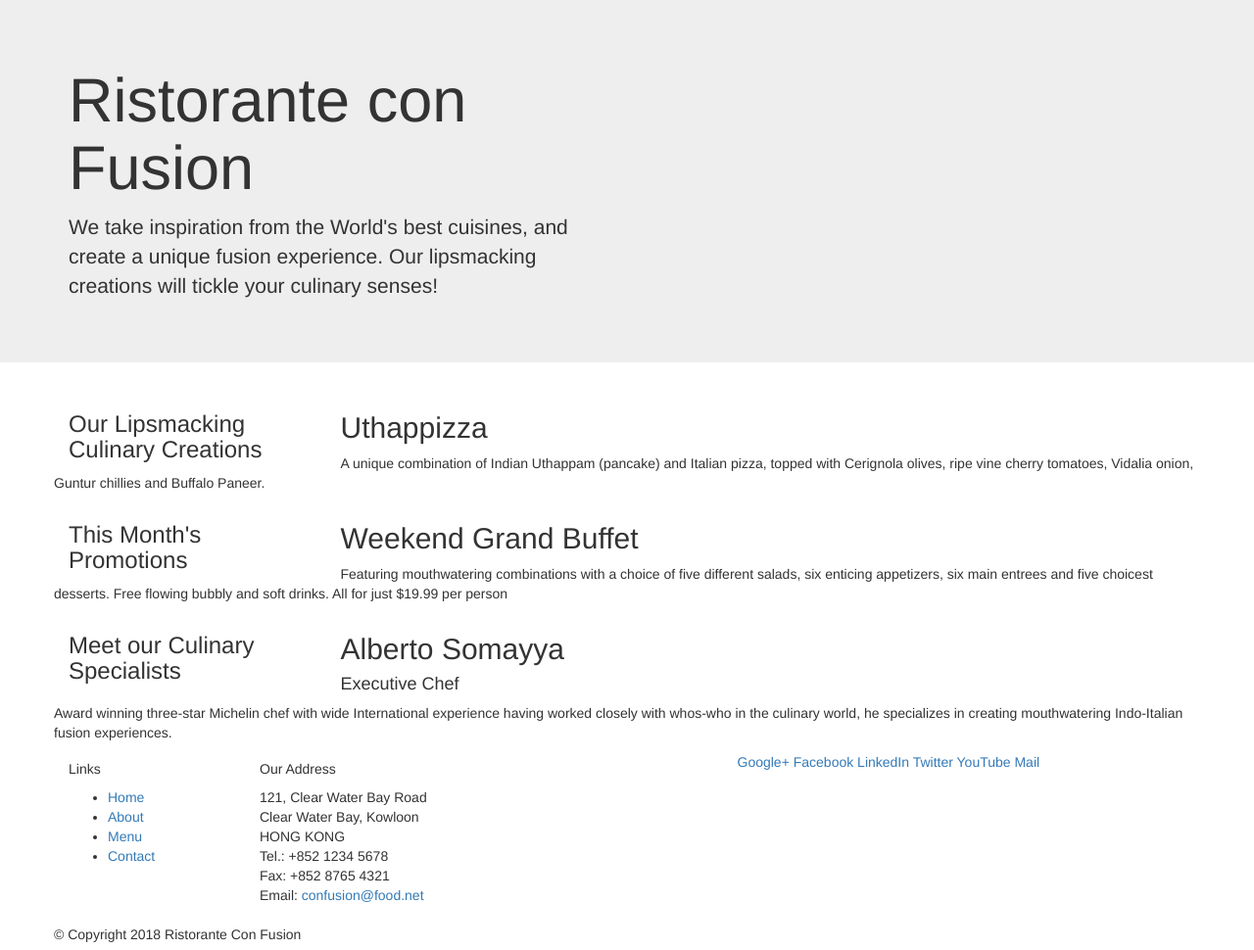
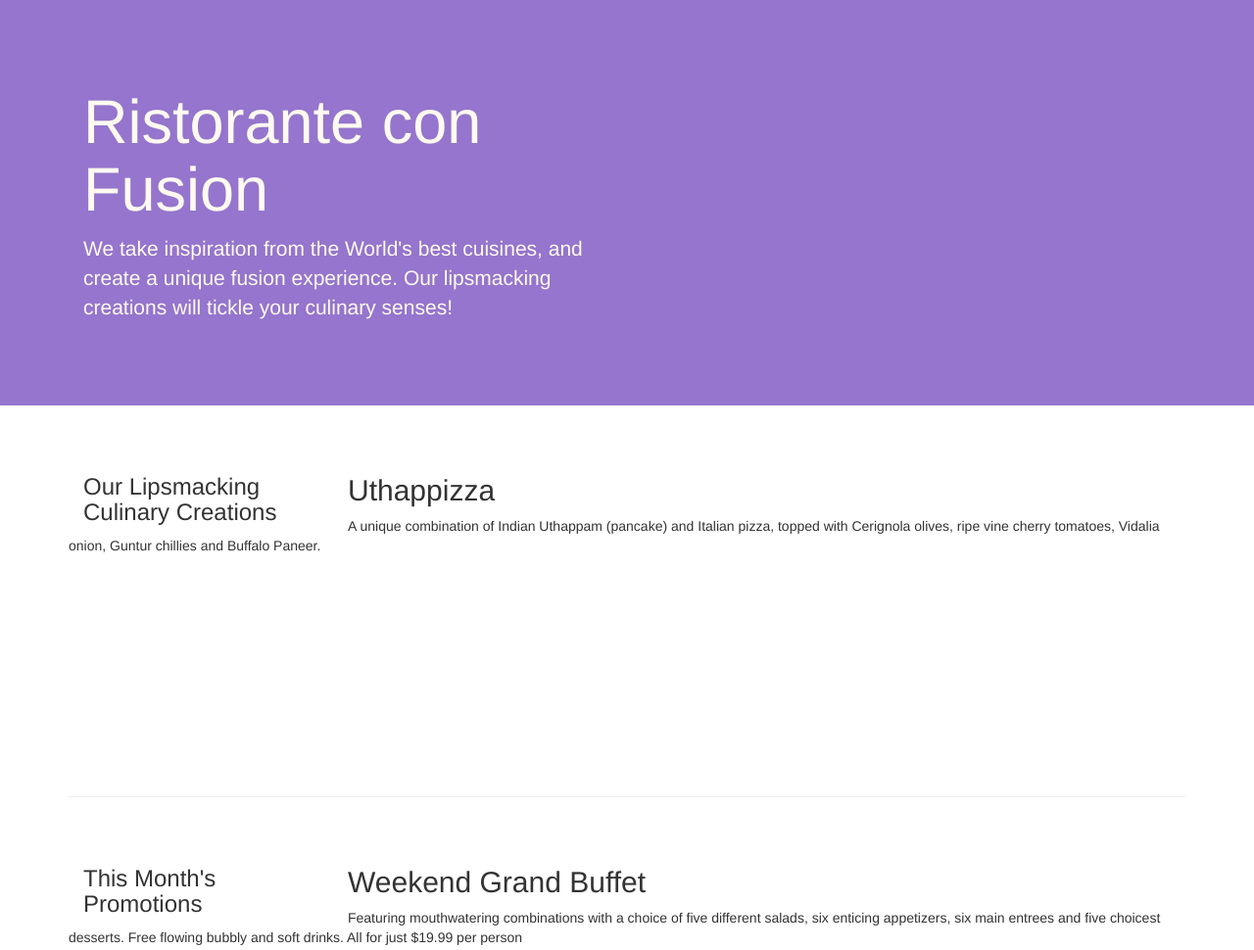
Before and after one commit to Samantha277/git-test, a website: page index.html in a window 1280 px wide. Shown: the top 970 px of the page at 98% size. Drawn offline with nearby package versions, Linux system fonts and the light colour scheme.

Commit message:
Bootstrap Grid Part 2

```diff
--- /dev/null
+++ b/css/styles.css
@@ -0,0 +1,32 @@
+.row-header{
+    margin: 0px auto;
+    padding: 0px auto;
+}
+
+
+.row-content{
+    margin: 0px auto;
+    padding: 50px 0px 50px 0px;
+    border-bottom: 1px ridge;
+    min-height: 400px;
+}
+
+
+.footer{
+    background-color: #d1c4e9;
+    margin: 0px auto;
+    padding: 20px 0px 20px 0px;
+}
+
+.jumbotron{
+    padding: 70px 30px 70px 30px;
+    margin: 0px auto;
+    background-color: #9575cd;
+    color: floralwhite;
+}
+
+.address{
+    font-size: 80%;
+    margin: 0px;
+    color: #0f0f0f;
+}
--- a/index.html
+++ b/index.html
@@ -9,7 +9,8 @@
 
     <!-- Bootstrap CSS -->
     <link rel="stylesheet" href="node_modules/bootstrap/dist/css/bootstrap.min.css">
-
+    <!--Our own CSS file right after Bootstrap CSS file-->
+    <link rel="stylesheet" href="css/styles.css">
 
     <title>Ristorante Con Fusion</title>
 </head>
@@ -18,7 +19,7 @@
 
     <header class="jumbotron">
         <div class="container">
-            <div class="row">
+            <div class="row row-header">
                 <div class="col-12 col-sm-6">
                     <h1>Ristorante con Fusion</h1>
                     <p>We take inspiration from the World's best cuisines, and create a unique fusion experience. Our lipsmacking creations will tickle your culinary senses!</p>
@@ -30,7 +31,7 @@
     </header>
 
     <div class="container">
-        <div class="row">
+        <div class="row row-content align-items-center">
             <div class="col-12 col-sm-4 order-sm-last col-md-3">
                 <h3>Our Lipsmacking Culinary Creations</h3>
             </div>
@@ -41,7 +42,7 @@
         </div>
 
 
-        <div class="row">
+        <div class="row row-content align-items-center">
             <div class="col-12 col-sm-4 col-md-3">
                 <h3>This Month's Promotions</h3>
             </div>
@@ -51,7 +52,7 @@
             </div>
         </div>
 
-        <div class="row">
+        <div class="row row-content align-items-center">
             <div class="col-12 col-sm-4 order-sm-last col-md-3">
                 <h3>Meet our Culinary Specialists</h3>
             </div>
@@ -63,19 +64,19 @@
         </div>
     </div>
 
-    <footer>
+    <footer class="footer">
         <div class="container">
             <div class="row">
                 <div class="col-4 offset-1 col-sm-2">
                     <h5>Links</h5>
-                    <ul>
+                    <ul class="list-unstyled">
                         <li><a href="#">Home</a></li>
                         <li><a href="#">About</a></li>
                         <li><a href="#">Menu</a></li>
                         <li><a href="#">Contact</a></li>
                     </ul>
                 </div>
-                <div class="col-7 col-sm-5">
+                <div class=" col-7 col-sm-5 address">
                     <h5>Our Address</h5>
                     <address>
 		              121, Clear Water Bay Road<br>
@@ -86,8 +87,8 @@
 		              Email: <a href="mailto:confusion@food.net">confusion@food.net</a>
 		           </address>
                 </div>
-                <div class="col-12 col-sm-4">
-                    <div>
+                <div class="col-12 col-sm-4 align-self-center">
+                    <div class="text-center">
                         <a href="http://google.com/+">Google+</a>
                         <a href="http://www.facebook.com/profile.php?id=">Facebook</a>
                         <a href="http://www.linkedin.com/in/">LinkedIn</a>
@@ -97,7 +98,7 @@
                     </div>
                 </div>
            </div>
-           <div class="row">
+           <div class="row justify-content-center">
                 <div class="col-auto">
                     <p>© Copyright 2018 Ristorante Con Fusion</p>
                 </div>
```
